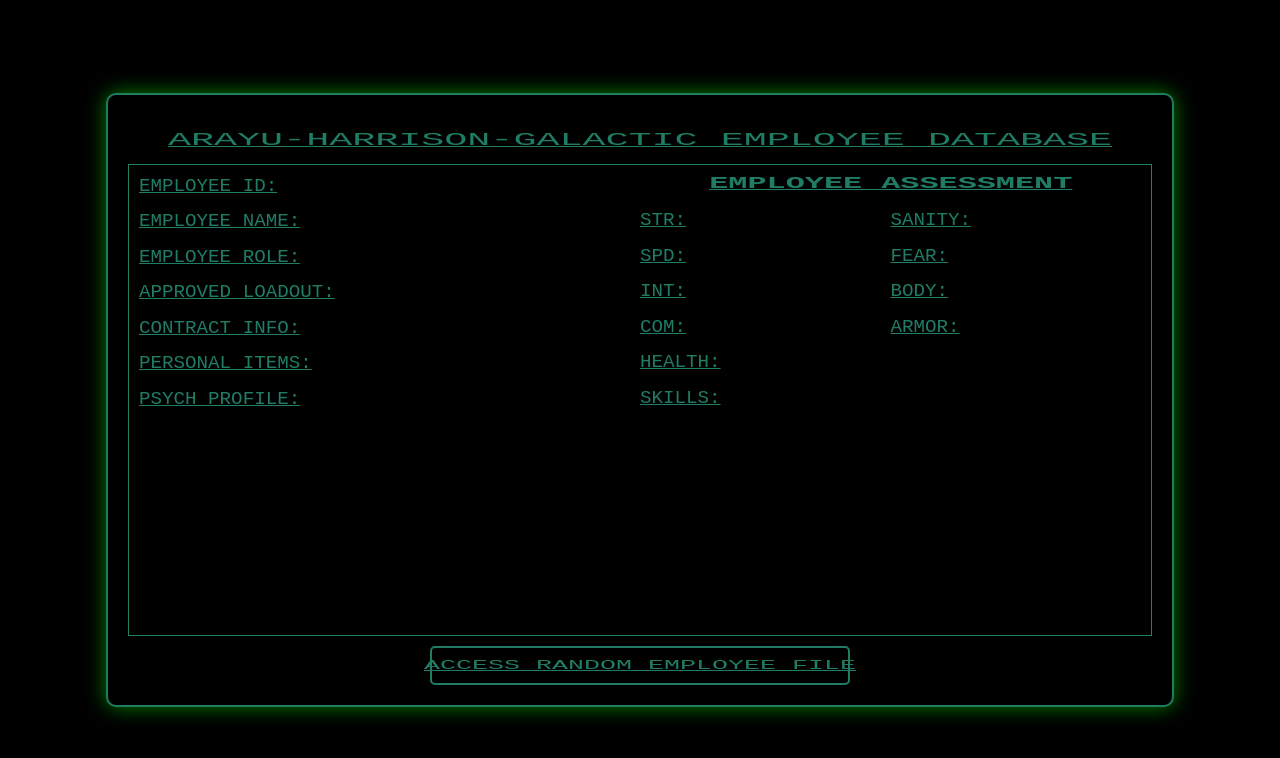
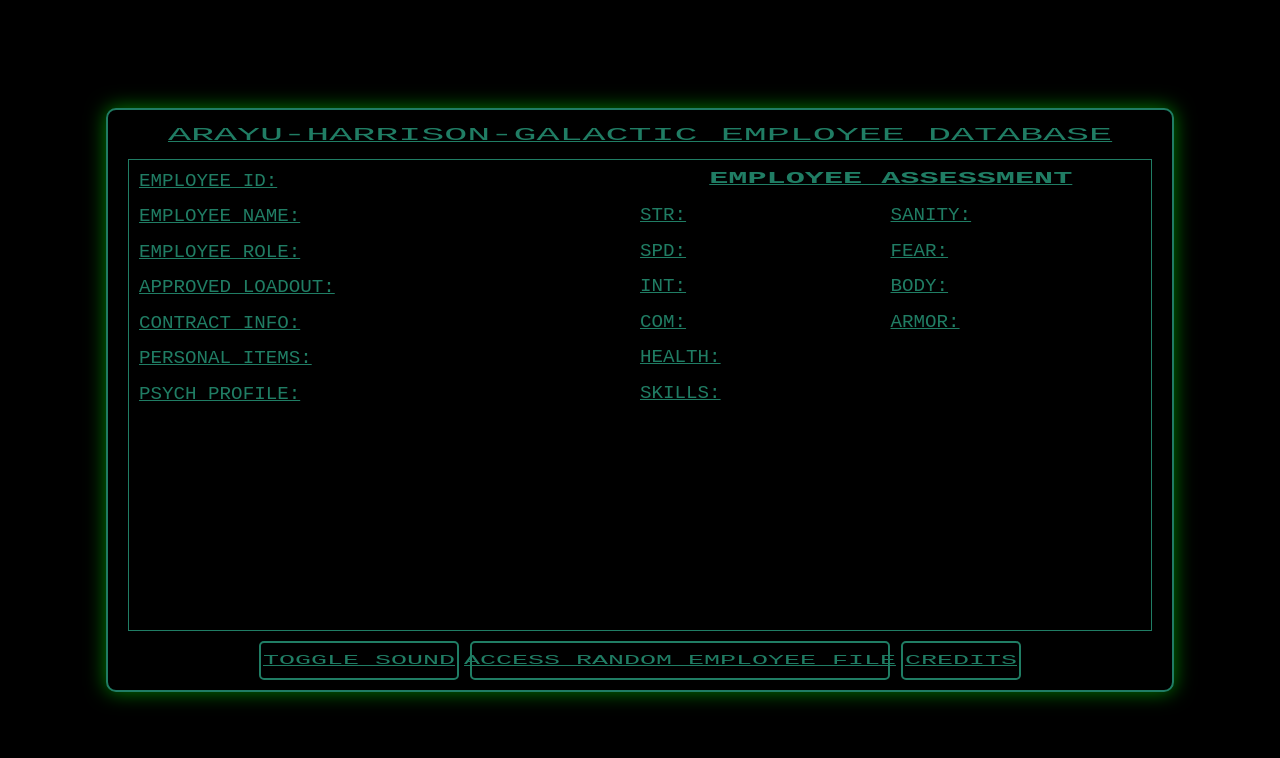
Before and after one commit to NoahWhite1115/MothershipCharGen, a plain HTML site: page index.html in a window 1280 px wide. Drawn offline with Linux system fonts and the light colour scheme; a web font is replaced by a local one.

Commit message:
Minor css changes and setting up for further project

```diff
--- a/index.html
+++ b/index.html
@@ -84,8 +84,14 @@
                 </div>
             </div>
         </div>
+        <button class="glow-button" id="sound-button">
+            <span class="stretch">TOGGLE SOUND</span>
+        </button>
         <button class="glow-button" id="new-employee-button">
             <span class="stretch">ACCESS RANDOM EMPLOYEE FILE</span>
+        </button>
+        <button class="glow-button" id="credits-button">
+            <span class="stretch">CREDITS</span>
         </button>
     </div>
     <script src="script.js"></script>
--- a/styles.css
+++ b/styles.css
@@ -46,6 +46,8 @@ h5 {
     max-width: 1100px;
     background-color: #000;
     padding: 20px;
+    padding-bottom: 10px;
+    padding-top: 0px;
     border: 2px solid #207D64;
     border-radius: 10px;
     box-shadow: 0 0 20px rgba(0, 255, 0, 0.5);
@@ -138,6 +140,15 @@ ul {
     background-color: #FFFFFF;
 }
 
+#credits-button {
+    padding: 10px 30px;
+}
+
+#sound-button {
+    padding: 10px 50px;
+}
+
+
 p {
     margin-top: 0.7em;
     margin-bottom: 0.7em;
```
